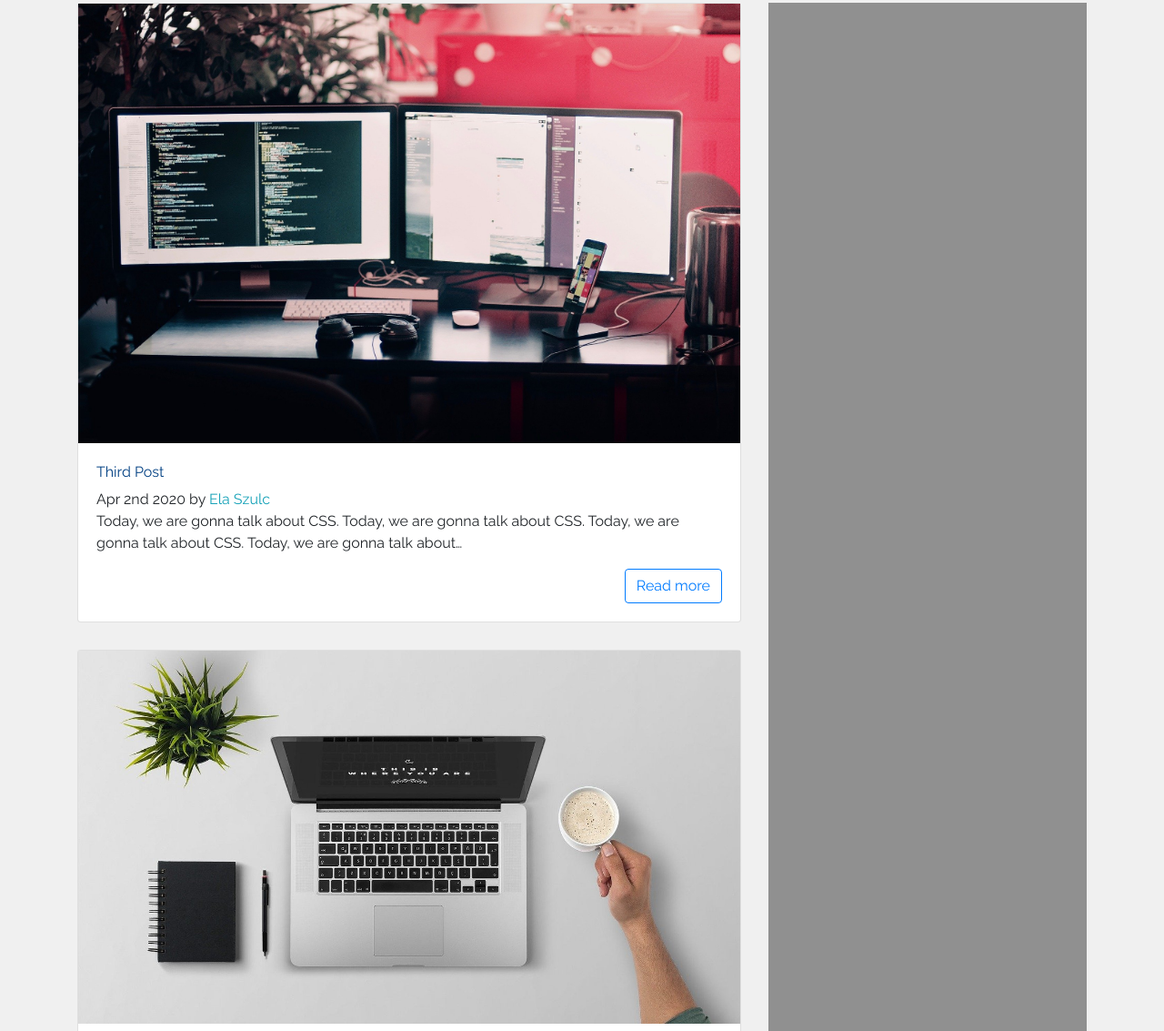
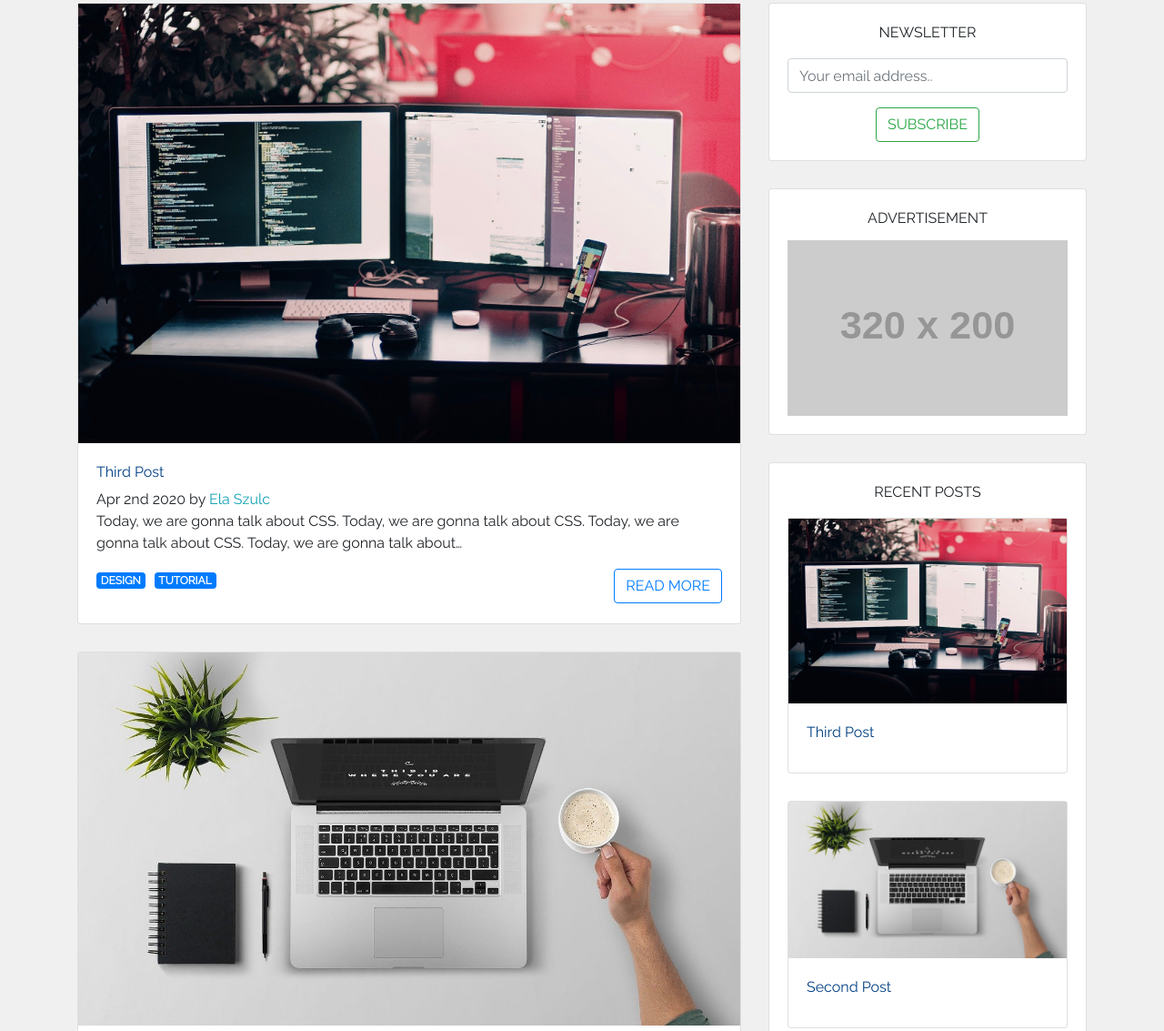
Before and after one commit to elizabethberger/gatsby-blog, a Gatsby site: page / in a window 1280 px wide. Shown: the part 169-1302 px from the top of the page at 91% size. Built offline with nearby package versions, Linux system fonts and the light colour scheme; Gatsby itself is replaced by a stand-in of ours; placeholder pictures from the web are drawn by us.

Commit message:
Add sidebar

```diff
--- a/src/components/Post.js
+++ b/src/components/Post.js
@@ -1,9 +1,11 @@
 import React from 'react'
 import {Link} from 'gatsby'
 import { CardBody } from 'reactstrap'
-import {Card, CardTitle, CardText, CardSubtitle} from 'reactstrap'
+import {Badge, Card, CardTitle, CardText, CardSubtitle} from 'reactstrap'
 import Img from 'gatsby-image'
-const Post = ({title, author, path, date, body, fluid}) => {
+import { slugify } from '../util/utilityFunctions'
+
+const Post = ({title, author, path, date, body, fluid, tags}) => {
     return (
         <Card>
             <Link to={path}>
@@ -16,9 +18,24 @@ const Post = ({title, author, path, date, body, fluid}) => {
                     <span className="text-info">{author}</span>
                 </CardSubtitle>
                 <CardText>{body}</CardText>
-                <Link to={path} className="btn btn-outline-primary float-right">Read more</Link>
+                <ul className="post-tags">
+                    {tags.map(tag => (
+                        <li>
+                            <Link to={`/tag/${slugify(tag)}`}>
+                                <Badge color="primary" className="text-uppercase">
+                                    {tag}
+                                </Badge>
+                            </Link>
+                        </li>
+                    ))}
+                </ul>
+                <Link
+                    to={path}
+                    className="btn btn-outline-primary float-right text-uppercase">
+                    Read more
+                </Link>
             </CardBody>
         </Card>
-    )
-}
+        )
+    }
 export default Post
--- /dev/null
+++ b/src/components/Sidebar.js
@@ -0,0 +1,174 @@
+import React from 'react'
+import {
+  Card,
+  CardTitle,
+  CardBody,
+  CardText,
+  Form,
+  FormGroup,
+  Input,
+} from 'reactstrap'
+import { graphql, StaticQuery, Link } from 'gatsby'
+import Img from 'gatsby-image'
+
+const Sidebar = ({ author, authorFluid }) => (
+  <div>
+    {author && (
+      <Card>
+        <Img className="card-image-top" fluid={authorFluid} />
+        <CardBody>
+          <CardTitle className="text-center text-uppercase mb-3">
+            {author.name}
+          </CardTitle>
+          <CardText>{author.bio}</CardText>
+          <div className="author-social-links text-center">
+            <ul>
+              <li>
+                <a
+                  href={author.facebook}
+                  targe="_blank"
+                  rel="noopener noreferrer"
+                  className="facebook"
+                >
+                  <i className="fab fa-facebook-f fa-lg" />
+                </a>
+              </li>
+              <li>
+                <a
+                  href={author.twitter}
+                  targe="_blank"
+                  rel="noopener noreferrer"
+                  className="twitter"
+                >
+                  <i className="fab fa-twitter fa-lg" />
+                </a>
+              </li>
+              <li>
+                <a
+                  href={author.instagram}
+                  targe="_blank"
+                  rel="noopener noreferrer"
+                  className="instagram"
+                >
+                  <i className="fab fa-instagram fa-lg" />
+                </a>
+              </li>
+              <li>
+                <a
+                  href={author.google}
+                  targe="_blank"
+                  rel="noopener noreferrer"
+                  className="google"
+                >
+                  <i className="fab fa-google fa-lg" />
+                </a>
+              </li>
+              <li>
+                <a
+                  href={author.linkedin}
+                  targe="_blank"
+                  rel="noopener noreferrer"
+                  className="linkedin"
+                >
+                  <i className="fab fa-linkedin fa-lg" />
+                </a>
+              </li>
+            </ul>
+          </div>
+        </CardBody>
+      </Card>
+    )}
+    <Card>
+      <CardBody>
+        <CardTitle className="text-center text-uppercase mb-3">
+          Newsletter
+        </CardTitle>
+        <Form className="text-center">
+          <FormGroup>
+            <Input
+              type="email"
+              name="email"
+              placeholder="Your email address.."
+            />
+          </FormGroup>
+          <button className="btn btn-outline-success text-uppercase">
+            Subscribe
+          </button>
+        </Form>
+      </CardBody>
+    </Card>
+    <Card>
+      <CardBody>
+        <CardTitle className="text-center text-uppercase">
+          Advertisement
+        </CardTitle>
+        <img
+          src="https://via.placeholder.com/320x200"
+          alt="Advert"
+          style={{ width: '100%' }}
+        />
+      </CardBody>
+    </Card>
+    <Card>
+      <CardBody>
+        <CardTitle className="text-center text-uppercase mb-3">
+          Recent Posts
+        </CardTitle>
+        <StaticQuery
+          query={sidebarQuery}
+          render={data => (
+            <div>
+              {data.allMarkdownRemark.edges.map(({ node }) => (
+                <Card key={node.id}>
+                  <Link to={node.fields.slug}>
+                    <Img
+                      className="card-image-top"
+                      fluid={node.frontmatter.image.childImageSharp.fluid}
+                    />
+                  </Link>
+                  <CardBody>
+                    <CardTitle>
+                      <Link to={node.fields.slug}>
+                        {node.frontmatter.title}
+                      </Link>
+                    </CardTitle>
+                  </CardBody>
+                </Card>
+              ))}
+            </div>
+          )}
+        />
+      </CardBody>
+    </Card>
+  </div>
+)
+
+const sidebarQuery = graphql`
+  query sidebarQuery {
+    allMarkdownRemark(
+      sort: { fields: [frontmatter___date], order: DESC }
+      limit: 3
+    ) {
+      edges {
+        node {
+          id
+          frontmatter {
+            title
+            image {
+              childImageSharp {
+                fluid(maxWidth: 300) {
+                  ...GatsbyImageSharpFluid
+                }
+              }
+            }
+          }
+          fields {
+            slug
+          }
+        }
+      }
+    }
+  }
+`
+
+export default Sidebar
--- a/src/pages/index.js
+++ b/src/pages/index.js
@@ -5,6 +5,7 @@ import Post from '../components/Post'
 import Layout from "../components/layout"
 import SEO from "../components/seo"
 import { Row, Col } from 'reactstrap'
+import Sidebar from '../components/Sidebar'
 
 const IndexPage = () => (
   <Layout>
@@ -22,6 +23,7 @@ const IndexPage = () => (
                 date={node.frontmatter.date}
                 body={node.excerpt}
                 fluid={node.frontmatter.image.childImageSharp.fluid}
+                tags={node.frontmatter.tags}
               />
             ))}
           </div>
@@ -29,7 +31,7 @@ const IndexPage = () => (
         }} />
       </Col>
       <Col md="4">
-        <div style={{width: "100%", height: "100%", backgroundColor: "rgba(0,0,0,0.4)"}}></div>
+        <Sidebar />
       </Col>
     </Row>
   </Layout>
@@ -46,6 +48,7 @@ const indexQuery = graphql `
             date(formatString: "MMM Do YYYY")
             author
             path
+            tags
             image{
               childImageSharp{
                 fluid(maxWidth: 600){
--- a/src/pages/posts/001-first-post.md
+++ b/src/pages/posts/001-first-post.md
@@ -4,5 +4,8 @@ date: 2020-03-31 12:00:00
 author: 'Ela Szulc'
 path: '/first-post'
 image: ../../images/code.jpg
+tags:
+- javascript
+- tutorial
 ---
 Welcome to my personal Blog, I hope you enjoy my content. Welcome to my personal Blog, I hope you enjoy my content.
--- a/src/pages/posts/002-second-blog-post.md
+++ b/src/pages/posts/002-second-blog-post.md
@@ -4,5 +4,8 @@ date: 2020-04-01 12:00:00
 author: 'Ela Szulc'
 path: '/second-post'
 image: ../../images/code1.jpg
+tags:
+- Web development
+- tutorial
 ---
 Today, we are gonna talk about HTML5. Today, we are gonna talk about HTML5.Today, we are gonna talk about HTML5.Today, we are gonna talk about HTML5.Today, we are gonna talk about HTML5.Today, we are gonna talk about HTML5.Today, we are gonna talk about HTML5.
--- a/src/pages/posts/003-third-blog-post.md
+++ b/src/pages/posts/003-third-blog-post.md
@@ -4,5 +4,8 @@ date: 2020-04-02 12:00:00
 author: 'Ela Szulc'
 path: '/third-post'
 image: ../../images/code2.jpg
+tags:
+- design
+- tutorial
 ---
 Today, we are gonna talk about CSS. Today, we are gonna talk about CSS. Today, we are gonna talk about CSS. Today, we are gonna talk about CSS. Today, we are gonna talk about CSS. Today, we are gonna talk about CSS. Today, we are gonna talk about CSS.
--- /dev/null
+++ b/src/util/utilityFunctions.js
@@ -0,0 +1,14 @@
+const slugify = function(text) {
+    return text
+      .toString()
+      .toLowerCase()
+      .replace(/\s+/g, '-') // Replace spaces with -
+      .replace(/[^\w-]+/g, '') // Remove all non-word chars
+      .replace(/--+/g, '-') // Replace multiple - with single -
+      .replace(/^-+/, '') // Trim - from start of text
+      .replace(/-+$/, '') // Trim - from end of text
+  }
+
+  // Web Design => web-design
+
+  module.exports = { slugify }
```
